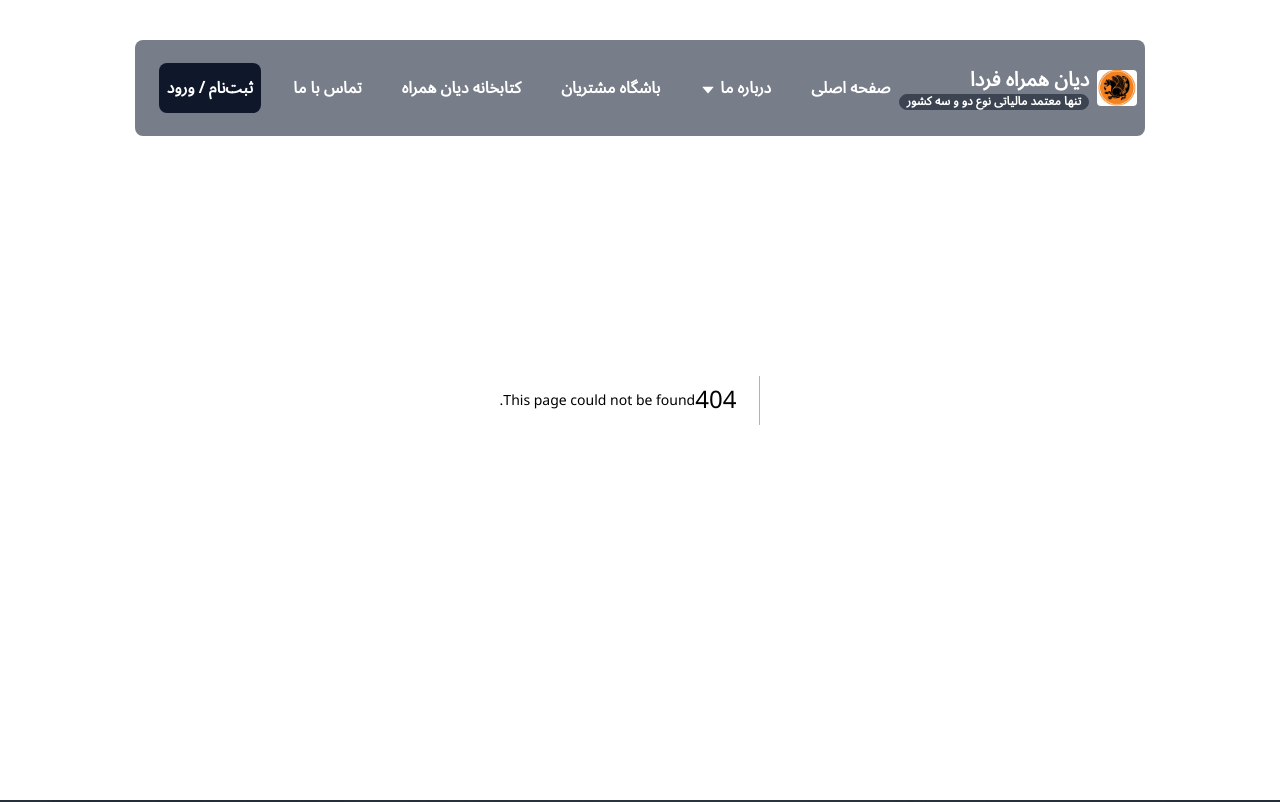
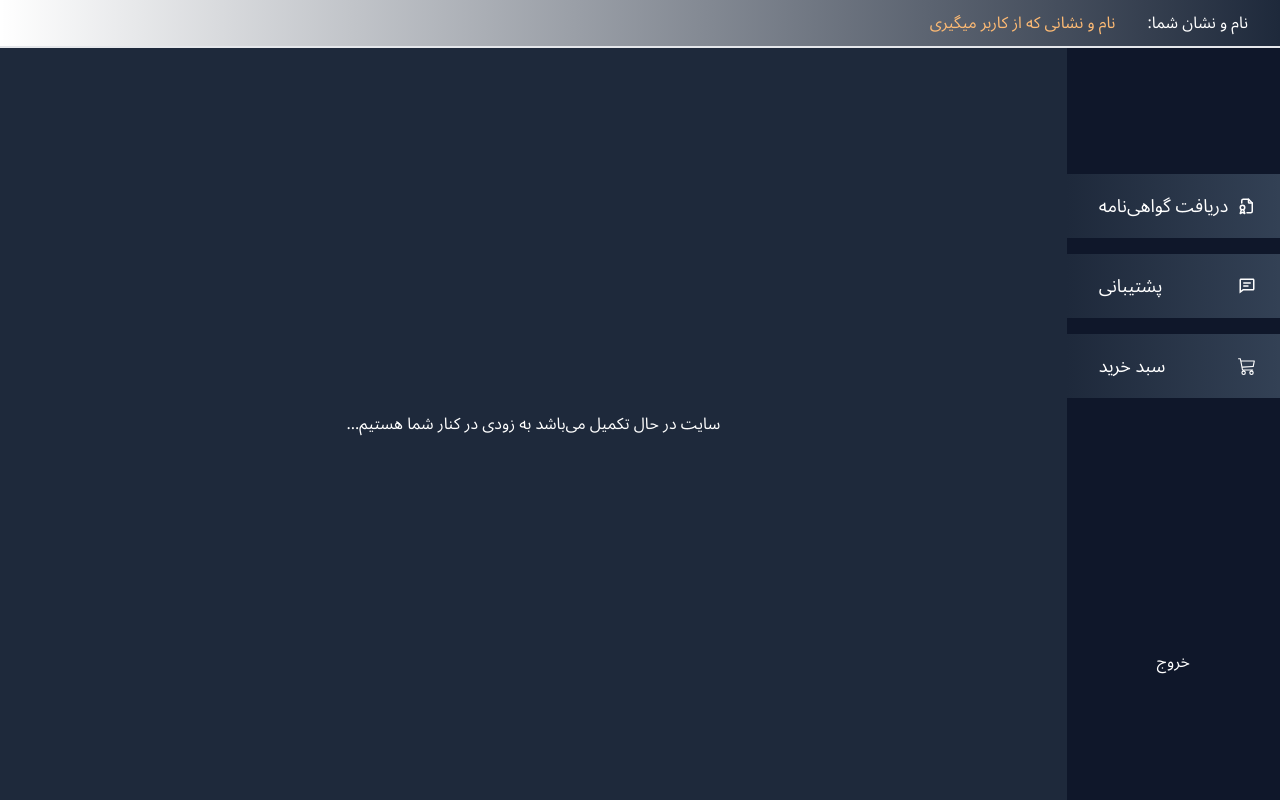
Before and after one commit to Mansour-VN/DianHamrah, a Next.js app: page /UserDashboard/cart in a window 1280 px wide. Before the commit this address had no page. Shown: the top 802 px of the page. Built offline with nearby package versions, Linux system fonts and the light colour scheme.

Commit message:
userAdmin add item and rout page

```diff
--- a/src/common/Layout/LayOutAdmin.tsx
+++ b/src/common/Layout/LayOutAdmin.tsx
@@ -1,42 +1,55 @@
 import { AdminButton } from "@/common/components/Button";
 import Link from "next/link";
 import { AdminPanel } from "public/Constants/dummy";
-import  axios from "axios"
-import { useEffect } from "react";
+import axios from "axios";
+import { useEffect, useState } from "react";
 
 const LayoutAdmin = ({ children }: { children: React.ReactNode }) => {
   const { Navbar } = AdminPanel;
-  const getProfileInformation = async ()=>{
-    const token = localStorage.getItem("token")
-    const res = await axios.get("http://188.121.102.86:8000/api/user/" , {
-      headers:{
-        "Authorization" : "Bearer " + token
-      }
-    })
-    return res
-  }
+  // const getProfileInformation = async ()=>{
+  //   const token = localStorage.getItem("token")
+  //   const res = await axios.get("http://188.121.102.86:8000/api/user/" , {
+  //     headers:{
+  //       "Authorization" : "Bearer " + token
+  //     }
+  //   })
+  //   return res
+  // }
 
-  useEffect(()=>{
-    getProfileInformation().then((res)=>console.log(res.data))
-  },[])
+  // const [userName, setUserName] = useState({
+  //   name:"",
+  //   lastName:""
+  // })
+
+  // useEffect(()=>{
+  //   getProfileInformation().then((res)=>
+  //   setUserName({
+  //     name:res.data.firstName,
+  //     lastName:res.data.lastName
+  //   })
+  //   )
+  // },[]);
+
   return (
-    <div className="flex flex-col max-h-screen h-screen">
+    <div className="flex flex-col h-screen">
       <div
         id="HeaderAdmin"
-        className="px-4 h-10 flex items-center  bg-slate-800 border-b-2"
+        className="pr-4 h-12 flex flex-row items-center  bg-gradient-to-l from-slate-800 border-b-2"
       >
         <p className="p-4 text-white">نام و نشان شما: </p>
+        <p className="p-4 text-orange-300">نام و نشانی که از کاربر میگیری</p>
       </div>
-      <div className="flex flex-row gap-2 max-w-screen">
-      <div
+      <div className="flex flex-row max-w-screen h-full">
+        <div
           id="SidebarAdmin"
-          className="bg-slate-800 w-1/6 flex  flex-col justify-around items-center px-2">
-          <ul className="flex gap-4 flex-col justify-center items-center w-full">
+          className="bg-slate-900 z-0 h-full w-1/6 flex  flex-col justify-around items-center"
+        >
+          <ul className="flex gap-4 flex-col justify-center items-center w-full ">
             {Navbar.map((item, index) => {
               return (
                 <li className="w-full" key={index}>
                   <Link href={`/${item.route}`}>
-                    <AdminButton text={item.name} />
+                    <AdminButton text={item.name} icon={item.icon} type={"btnNavbar"}/>
                   </Link>
                 </li>
               );
@@ -44,12 +57,12 @@ const LayoutAdmin = ({ children }: { children: React.ReactNode }) => {
           </ul>
 
           <p className="text-white hover:text-red-400">
-            <Link href="/" onClick={(e)=>localStorage.removeItem("token")}>خروج</Link>
+            <Link href="/" onClick={(e) => localStorage.removeItem("token")}>
+              خروج
+            </Link>
           </p>
-      </div>
-      <div className=" bg-green-100 w-5/6">
-            {children}
-      </div>
+        </div>
+        <div className=" bg-slate-800 w-5/6 p-4">{children}</div>
       </div>
     </div>
   );
--- a/src/common/components/Button/index.jsx
+++ b/src/common/components/Button/index.jsx
@@ -10,6 +10,8 @@ export function Button ({text ,type, icon ,mobile,...rest}) {
 }
 
 
-export function AdminButton ({text}){
-    return <button className="btnAdmin sm:btn-sm md:btn-md lg:btn-lg">{text}</button>
+export function AdminButton ({text, icon, type}){
+    return <button className={`bg-slate-700 flex flex-row-reverse  justify-between items-center ${type?"bg-gradient-to-r from-slate-800" : ""}   hover:shadow-xl hover:text-xl text-white w-full sm:btn-sm md:btn-md lg:btn-lg`}>
+          <span className="pl-2">{text}</span> <span>{icon}</span>
+        </button>
 }
--- /dev/null
+++ b/src/pages/UserDashboard/Certification/index.tsx
@@ -0,0 +1,23 @@
+import { AdminButton } from '@/common/components/Button';
+import LayoutAdmin from '@/common/Layout/LayOutAdmin';
+import React from 'react'
+import { AiOutlineDownload } from 'react-icons/ai';
+
+
+
+const Certification = () => {
+  return (
+    <div className="text-white h-full  flex justify-center items-center">
+    <div className=' w-1/2 h-1/4 rounded-sm  flex items-center justify-center flex-col gap-10 border-slate-700 border-2 px-4'>
+      <p>برای دریافت گواهی خود روی لینک زیر کلید کنید</p>
+      <AdminButton icon={<AiOutlineDownload/>} type="" text="دانلودکنید"/>
+
+    </div>
+</div>
+  )
+}
+Certification.getLayout = function getLayout(page: React.ReactElement) {
+  return <LayoutAdmin>{page}</LayoutAdmin>;
+};
+
+export default Certification
--- /dev/null
+++ b/src/pages/UserDashboard/cart/index.tsx
@@ -0,0 +1,15 @@
+import LayoutAdmin from '@/common/Layout/LayOutAdmin';
+import React from 'react'
+
+const Cart = () => {
+  return (
+    <div className="text-white h-full  flex justify-center items-center">
+      <p>سایت در حال تکمیل می‌باشد به زودی در کنار شما هستیم...</p>
+    </div>
+  )
+}
+Cart.getLayout = function getLayout(page: React.ReactElement) {
+  return <LayoutAdmin>{page}</LayoutAdmin>;
+};
+
+export default Cart
--- a/src/pages/UserDashboard/manageEmployee/index.tsx
+++ /dev/null
@@ -1,13 +0,0 @@
-import LayoutAdmin from '@/common/Layout/LayOutAdmin';
-import React from 'react'
-
-const ManageEmployee = () => {
-  return (
-    <div>This is ManageEmployee with admin</div>
-  )
-}
-ManageEmployee.getLayout = function getLayout(page: React.ReactElement) {
-  return <LayoutAdmin>{page}</LayoutAdmin>;
-};
-
-export default ManageEmployee
--- a/src/pages/UserDashboard/manageUsers/index.tsx
+++ /dev/null
@@ -1,13 +0,0 @@
-import LayoutAdmin from '@/common/Layout/LayOutAdmin';
-import React from 'react'
-
-const ManageUsers = () => {
-  return (
-    <div>This is Manage User with admin</div>
-  )
-}
-ManageUsers.getLayout = function getLayout(page: React.ReactElement) {
-  return <LayoutAdmin>{page}</LayoutAdmin>;
-};
-
-export default ManageUsers
--- a/src/pages/UserDashboard/products/index.tsx
+++ /dev/null
@@ -1,15 +0,0 @@
-import LayoutAdmin from "@/common/Layout/LayOutAdmin";
-const ProductsAdminPage = () =>{
-    return(
-        <div>
-            This is ProductManage
-        </div>
-    )
-}
-
-
-ProductsAdminPage.getLayout = function getLayout(page:React.ReactElement){
-    return <LayoutAdmin>{page}</LayoutAdmin>
-}
-
-export default ProductsAdminPage;
--- /dev/null
+++ b/src/pages/UserDashboard/userSupport/index.tsx
@@ -0,0 +1,15 @@
+import LayoutAdmin from "@/common/Layout/LayOutAdmin";
+const UserSupport = () =>{
+    return(
+        <div className="text-white h-full  flex justify-center items-center">
+            <p>برای ارائه پشتیبانی به زودی در کنا شما هستیم...</p>
+      </div>
+    )
+}
+
+
+UserSupport.getLayout = function getLayout(page:React.ReactElement){
+    return <LayoutAdmin>{page}</LayoutAdmin>
+}
+
+export default UserSupport;
--- a/src/styles/globals.css
+++ b/src/styles/globals.css
@@ -17,21 +17,7 @@ p,h1,h2,h3,h4,h5,a,span, button, div{
     border: 0;
 }
 
-.btnAdmin {
-    /* background-image:-webkit-linear-gradient( 0deg, rgb(75, 68, 69) 0%, rgb(138, 89, 47) 100%); */
-    background-color: #205375;
-    border-radius: 6px;
-    text-align: center;
-    font-weight:400;
-    color:#EFEFEF;
-    border: 1px solid;
-    width: 100%;
-}
 
-.btnAdmin:hover{
-    font-weight:600;
-    text-shadow: #fff;
-}
 
 .btn-normal {
     padding:14px 50px 14px 25px;
```
